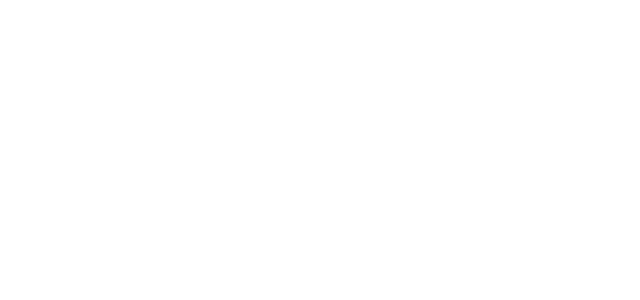
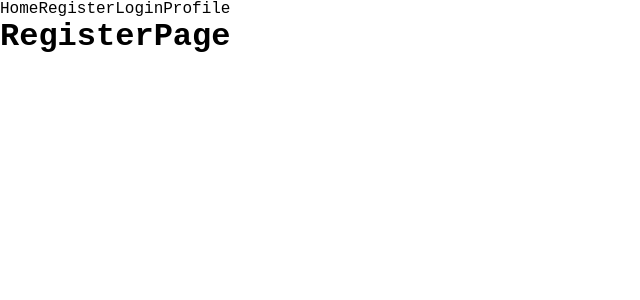
Before and after one commit to ThanWeb/Bantu-Si-Liar, a React app: page /register in a window 1280 px wide. Before the commit this address had no page. Shown: the top 300 px of the page, without its empty margins (0-640 px from the left). Built offline with nearby package versions, Linux system fonts and the light colour scheme.

Commit message:
Menambahkan beberapa page dan menu navigasi

```diff
--- a/src/script/App.js
+++ b/src/script/App.js
@@ -1,15 +1,23 @@
 import React from 'react'
 import { Route, Routes } from 'react-router-dom'
+import Navigation from './component/Navigation'
 import HomePage from './page/HomePage'
+import ProfilePage from './page/ProfilePage'
+import LoginPage from './page/LoginPage'
+import RegisterPage from './page/RegisterPage'
 
 function App () {
     return (
         <div>
             <header>
+                <Navigation />
             </header>
             <main>
                 <Routes>
-                    <Route path="/" element={<HomePage />} />
+                    <Route path='/' element={<HomePage />} />
+                    <Route path='/login' element={<LoginPage />} />
+                    <Route path='/register' element={<RegisterPage />} />
+                    <Route path='/profile' element={<ProfilePage />} />
                 </Routes>
             </main>
             <footer>
--- /dev/null
+++ b/src/script/component/Navigation.js
@@ -0,0 +1,15 @@
+import React from 'react'
+import { Link } from 'react-router-dom'
+
+function Navigation () {
+    return (
+        <nav>
+            <Link to='/'>Home</Link>
+            <Link to='/register'>Register</Link>
+            <Link to='/login'>Login</Link>
+            <Link to='/profile'>Profile</Link>
+        </nav>
+    )
+}
+
+export default Navigation
--- a/src/script/page/Homepage.js
+++ b/src/script/page/Homepage.js
@@ -1,7 +1,7 @@
 import React from 'react'
 
 function HomePage () {
-    return <h1>Hello World</h1>
+    return <h1>HomePage</h1>
 }
 
 export default HomePage
--- /dev/null
+++ b/src/script/page/LoginPage.js
@@ -0,0 +1,7 @@
+import React from 'react'
+
+function LoginPage () {
+    return <h1>LoginPage</h1>
+}
+
+export default LoginPage
--- /dev/null
+++ b/src/script/page/ProfilePage.js
@@ -0,0 +1,7 @@
+import React from 'react'
+
+function ProfilePage () {
+    return <h1>ProfilePage</h1>
+}
+
+export default ProfilePage
--- /dev/null
+++ b/src/script/page/RegisterPage.js
@@ -0,0 +1,7 @@
+import React from 'react'
+
+function RegisterPage () {
+    return <h1>RegisterPage</h1>
+}
+
+export default RegisterPage
```
